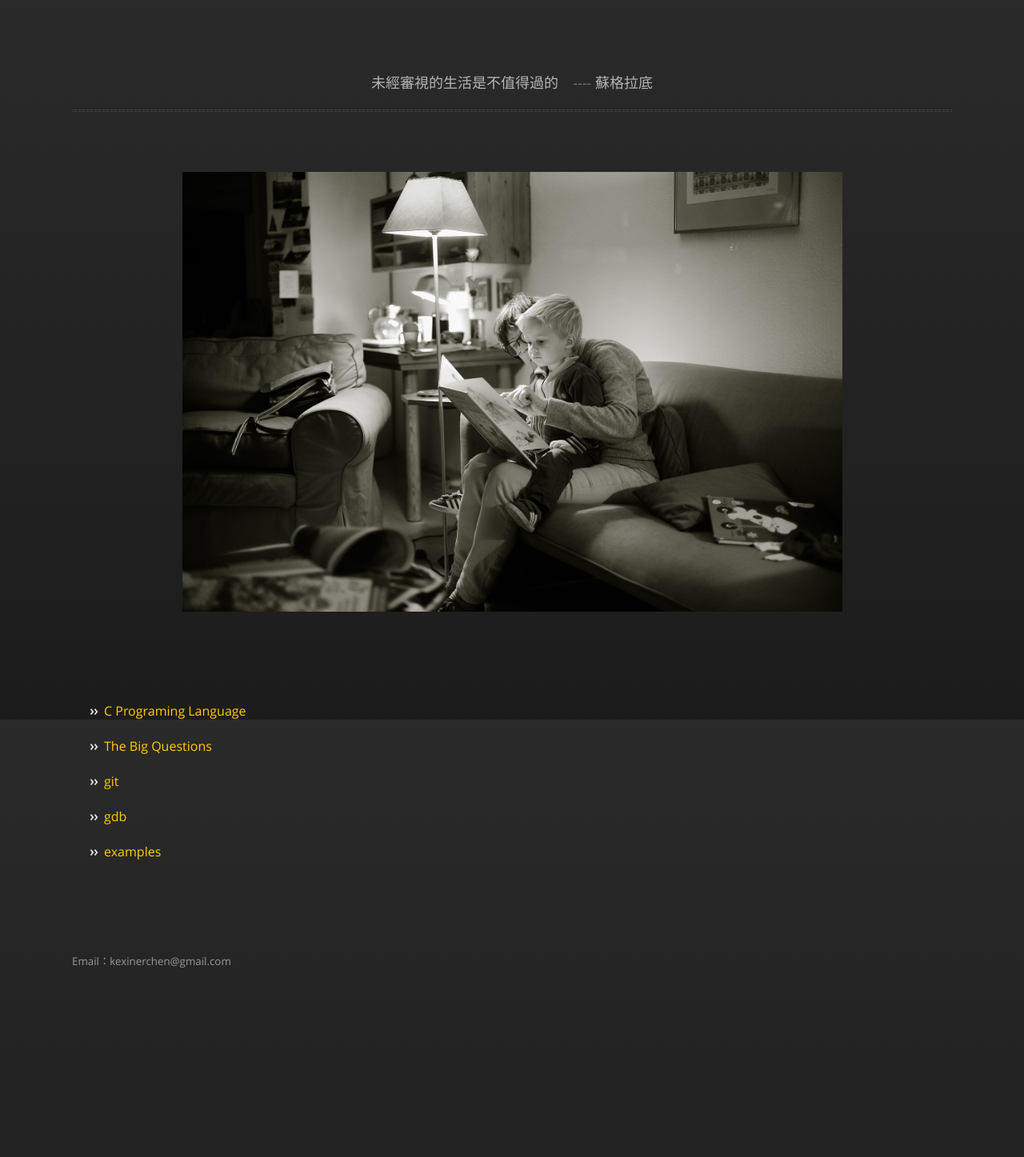
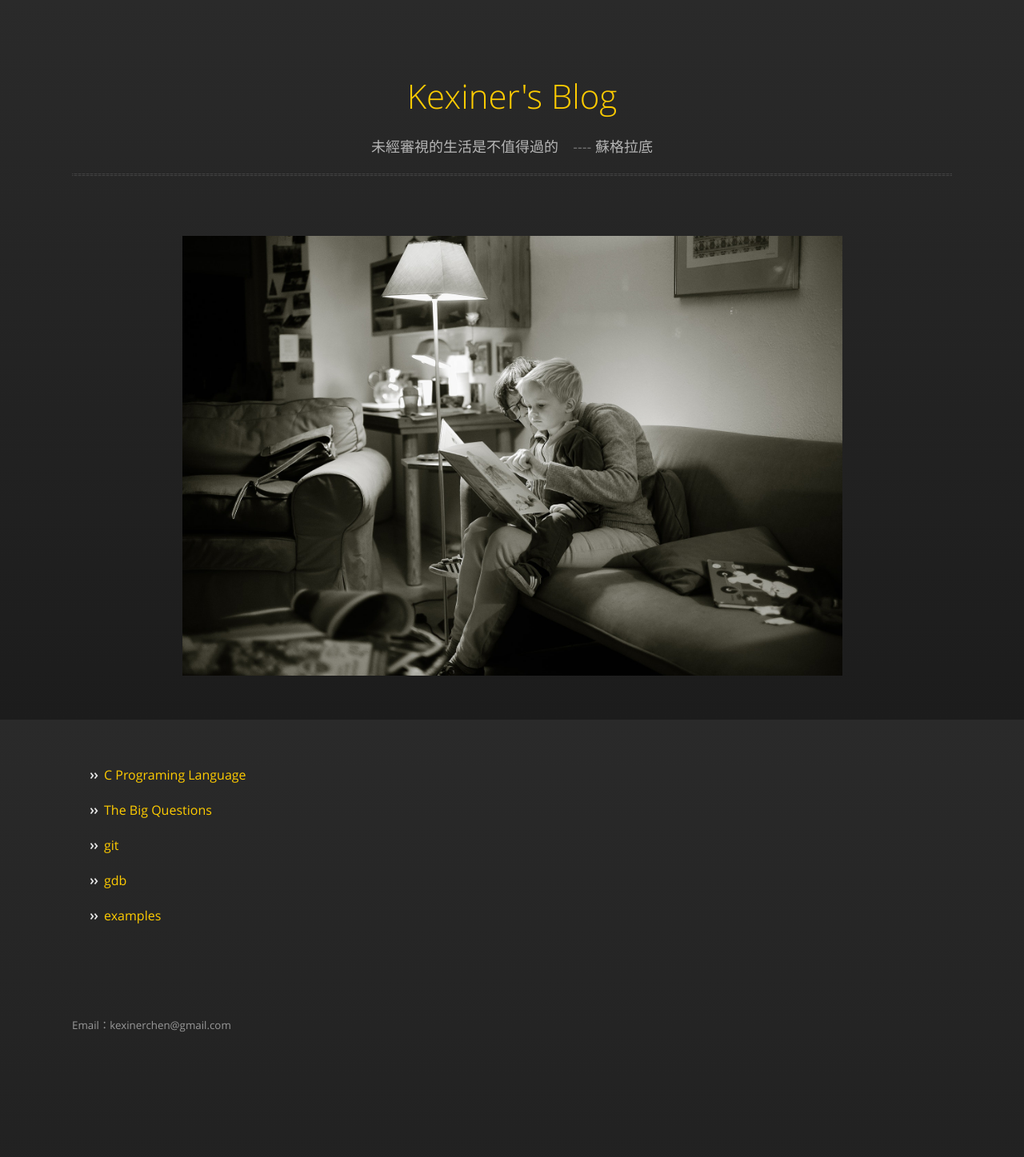
Before and after one commit to kexinerchen/kexinerchen.github.io, a Jekyll site: the page built from index.md, in a window 1280 px wide. Shown: the whole page at 80% size. Built offline with Jekyll 4.4.1, drawn with Linux system fonts in a browser that asks for light colours; our own code applies the rules of GitHub Pages for plain Markdown files; before the commit the page ends 1367 px from its top, so only the background shows below that.

```diff
--- a/_layouts/default.html
+++ b/_layouts/default.html
@@ -19,7 +19,7 @@
 
       <section>
         <div id="title">
-          <h1>{{<a href="https://kexinerchen.github.io/"> site.title </a>}}</h1>
+          <h1><a href="https://kexinerchen.github.io/"> {{site.title}} </a></h1>
           <p>{{ site.description | default: site.github.project_tagline }}</p>
           <hr>
 
```
